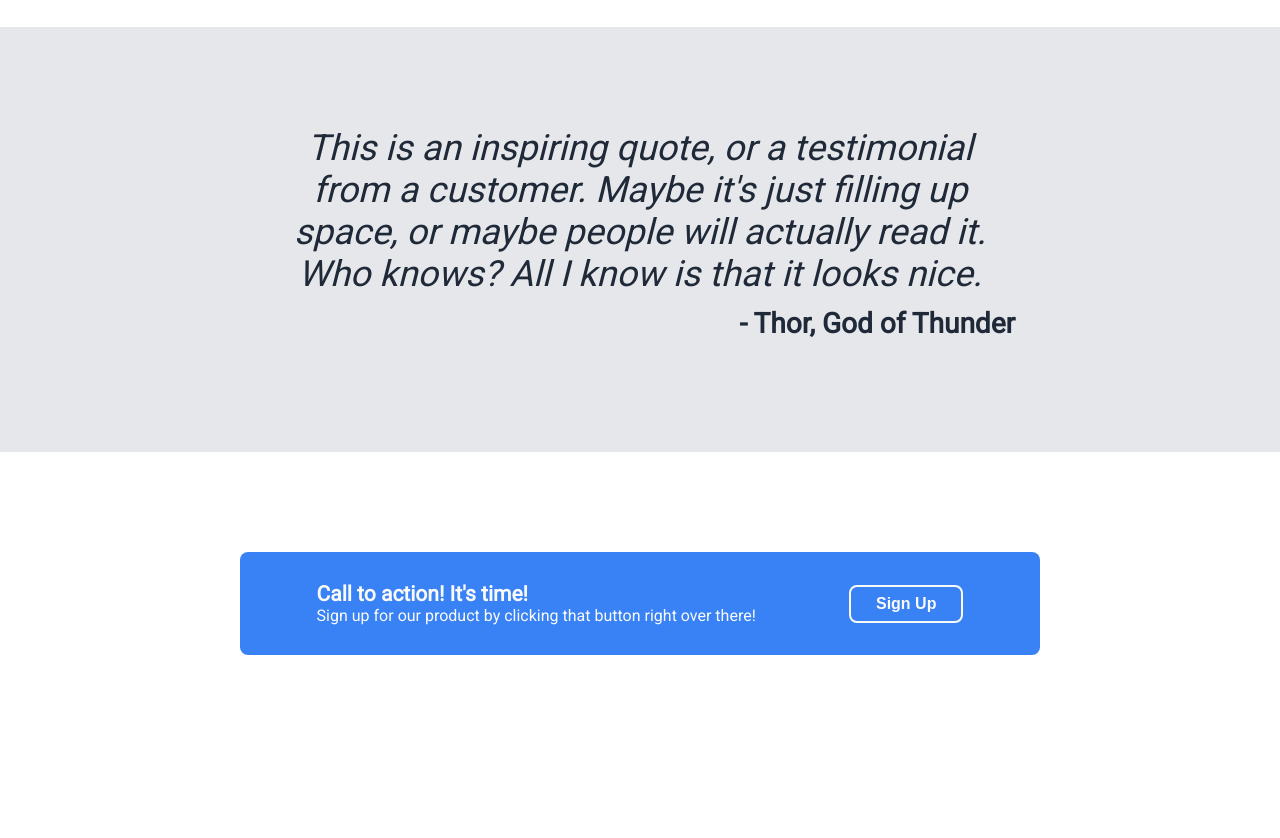
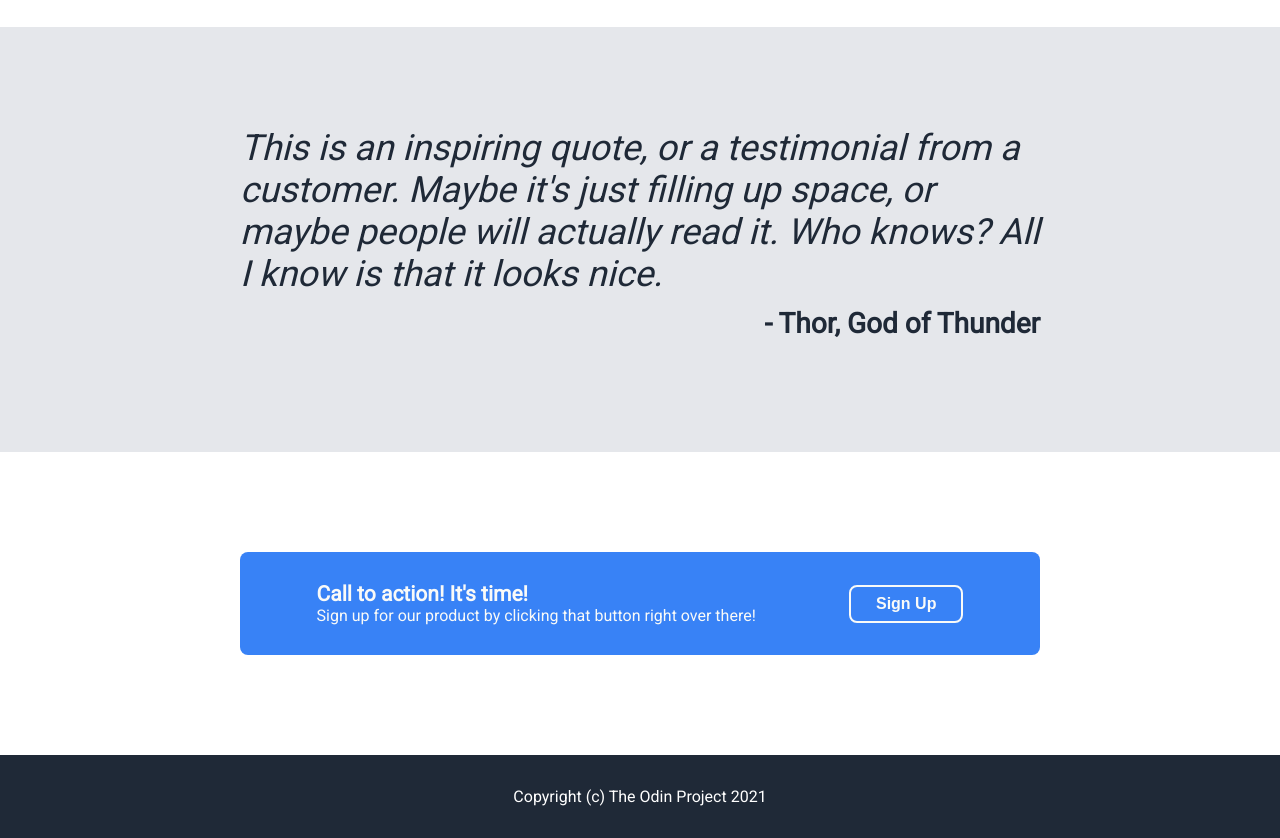
Before and after one commit to squareth/potion-website, a plain HTML site: page index.html in a window 1280 px wide. Shown: the part 860-1698 px from the top of the page. Before the commit the page ends 1615 px from the top, so only its background shows below. Drawn offline with Linux system fonts and the light colour scheme.

Commit message:
Fix scalling of website

```diff
--- a/index.html
+++ b/index.html
@@ -67,5 +67,8 @@
            <button>Sign Up</button>
        </div>
    </div>
+   <div class="footer">
+       <p>Copyright (c) The Odin Project 2021</p>
+   </div>
 </body>
 </html>
--- a/style.css
+++ b/style.css
@@ -7,7 +7,12 @@
 body {
   display: flex;
   flex-direction: column;
+  justify-items: space-between;
   font-family: 'Roboto';
+  min-width: 1000px;
+  min-height: 1000px;
+  max-width: 2000px;
+  margin: auto;
 }
 
 .header {
@@ -74,6 +79,7 @@ body {
 .top .imagesquare {
   background-color: #91949b;
   display: flex;
+  flex: 0 1 auto;
   justify-content: center;
   align-items: center;
 }
@@ -131,8 +137,8 @@ body {
   font-size: 36px;
   font-style:italic;
   color: #1F2937;
-  width: 750px;
-  text-align: center;
+  flex: 0 0 auto;
+  width: 800px;
   margin-bottom: 12px;
 }
 
@@ -148,18 +154,19 @@ body {
   padding: 100px;
   justify-content: center;
   align-items: center;
+
 }
 
 .rectangle {
   background:#3882F6;
   display: flex;
+  flex: 0 0 auto;
   align-items: center;
   justify-content: space-around;
   padding: 30px;
   border-radius: 8px;
   width: 800px;
   color: #F9FAF8;
-  flex: 0 0 auto;
 }
 
 #call {
@@ -177,3 +184,16 @@ body {
   padding: 8px 25px;
   font-size: 16px;
 }
+
+.footer {
+  display: flex;
+  background-color: #1F2937;
+  padding: 32px;
+  justify-content: center;
+  align-items: center;
+}
+
+.footer p {
+  color: white;
+
+}
```
